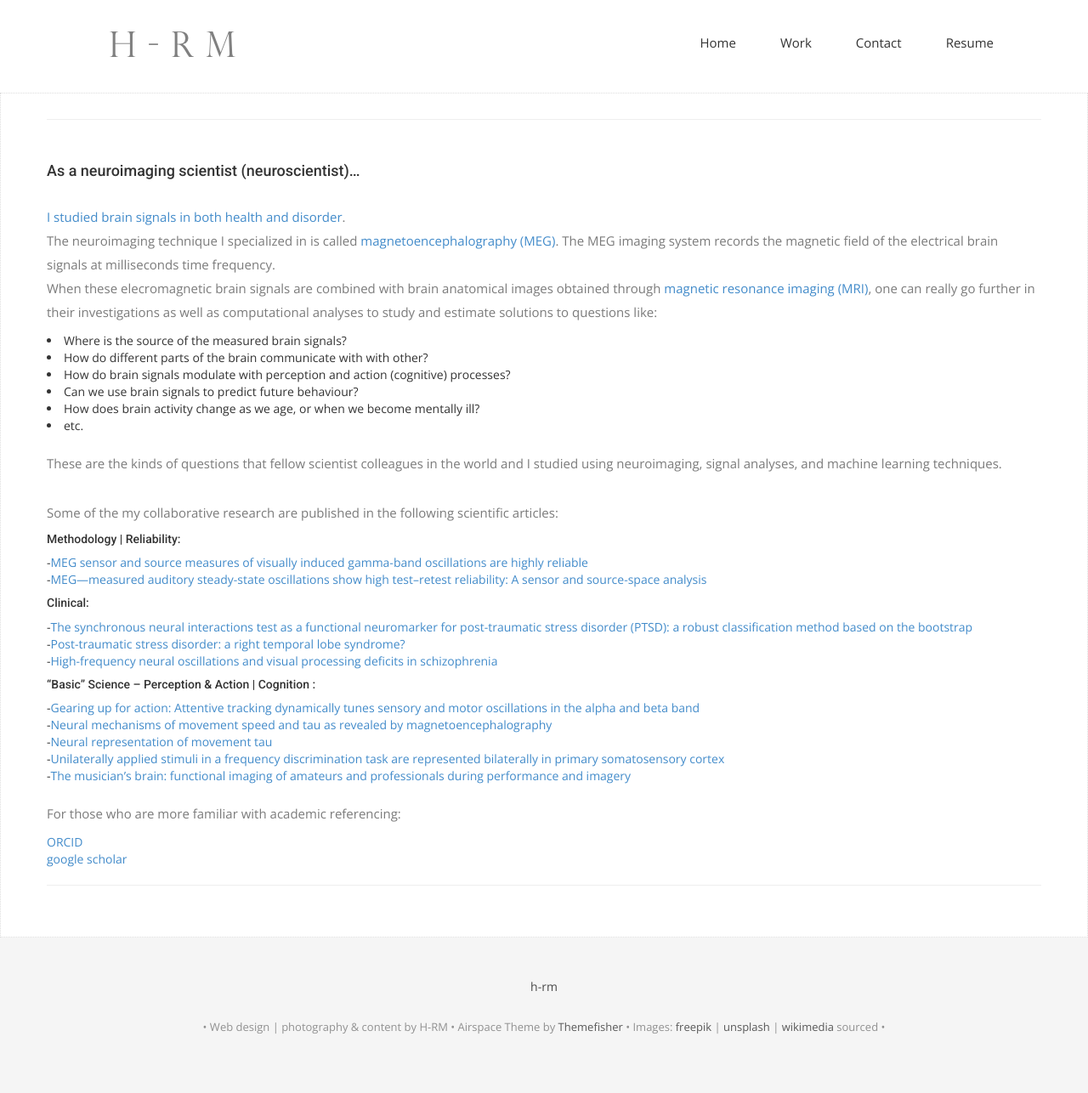
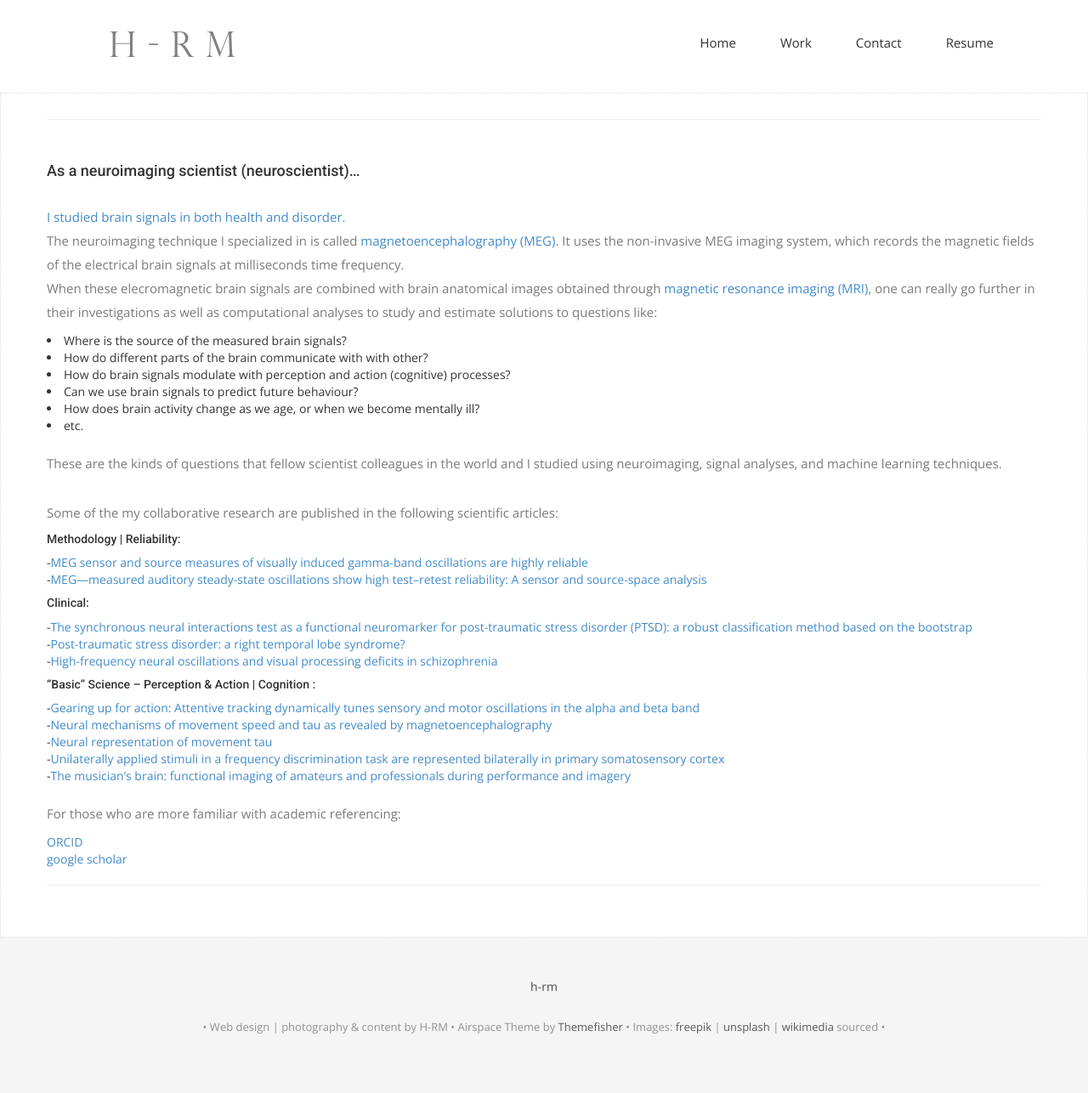
Before and after one commit to hengrumay/hengrumay.github.io, a Jekyll site: the page built from _pages/research_overview.md, in a window 1280 px wide. Shown: the whole page at 85% size. Built offline with Jekyll 4.4.1, drawn with Linux system fonts in a browser that asks for light colours; nearby versions of some CDN libraries; some web fonts are replaced; our own code applies the rules of GitHub Pages for plain Markdown files.

Commit message:
Update research_overview.md

```diff
--- a/_pages/research_overview.md
+++ b/_pages/research_overview.md
@@ -1,7 +1,7 @@
 #### As a neuroimaging scientist (neuroscientist)...
 [I studied brain signals in both health and disorder](https://github.com/hengrumay/brain_dances).
 The neuroimaging technique I specialized in is called [magnetoencephalography (MEG)](http://megcommunity.org/what-is-meg).
-The MEG imaging system records the magnetic field of the electrical brain signals at milliseconds time frequency.
+It uses the non-invasive MEG imaging system, which records the magnetic fields of the electrical brain signals at milliseconds time frequency.
 When these elecromagnetic brain signals are combined with brain anatomical images obtained through
 [magnetic resonance imaging (MRI)](https://en.wikipedia.org/wiki/Magnetic_resonance_imaging),
 one can really go further in their investigations as well as computational analyses to study and estimate solutions to questions
```
